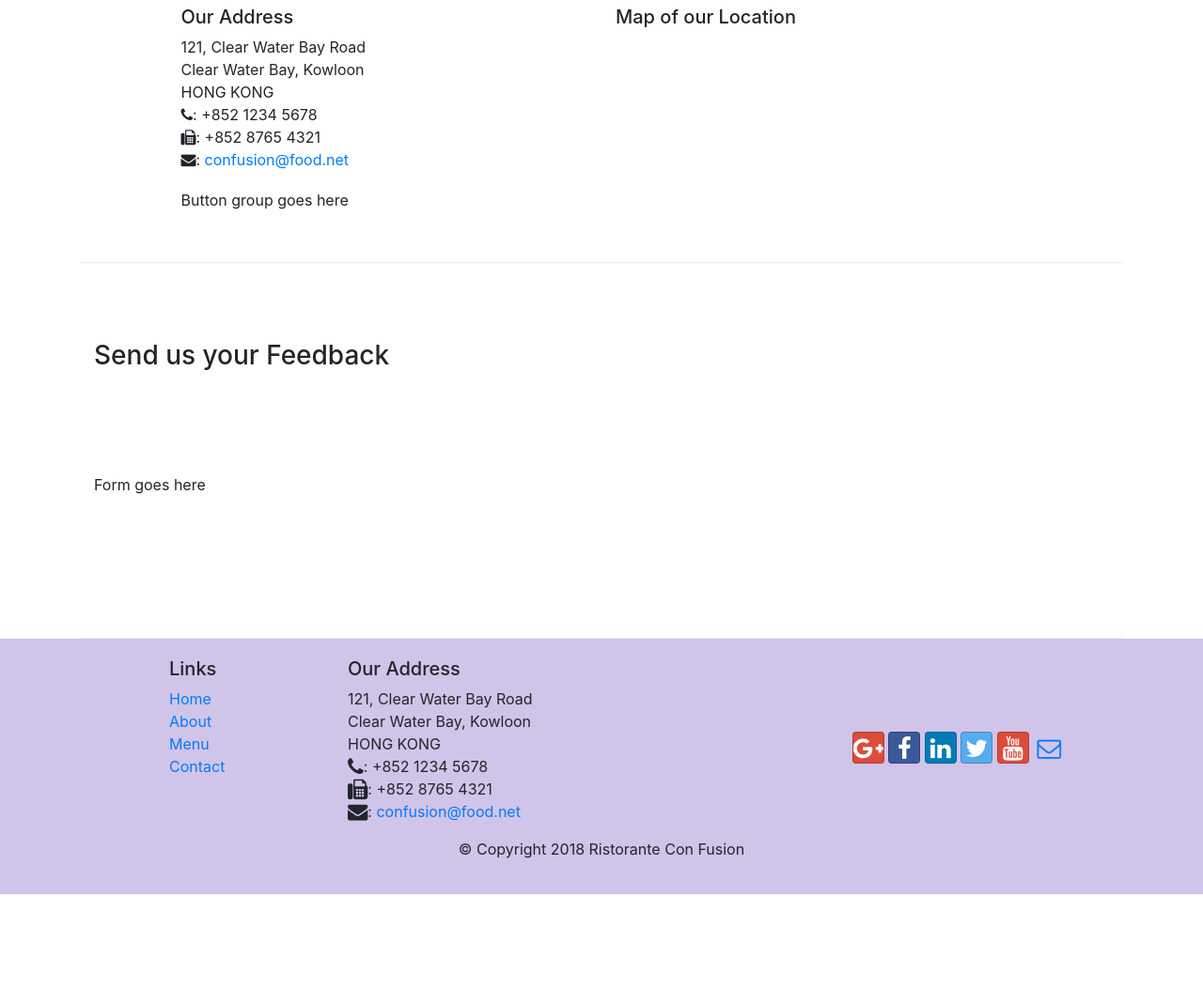
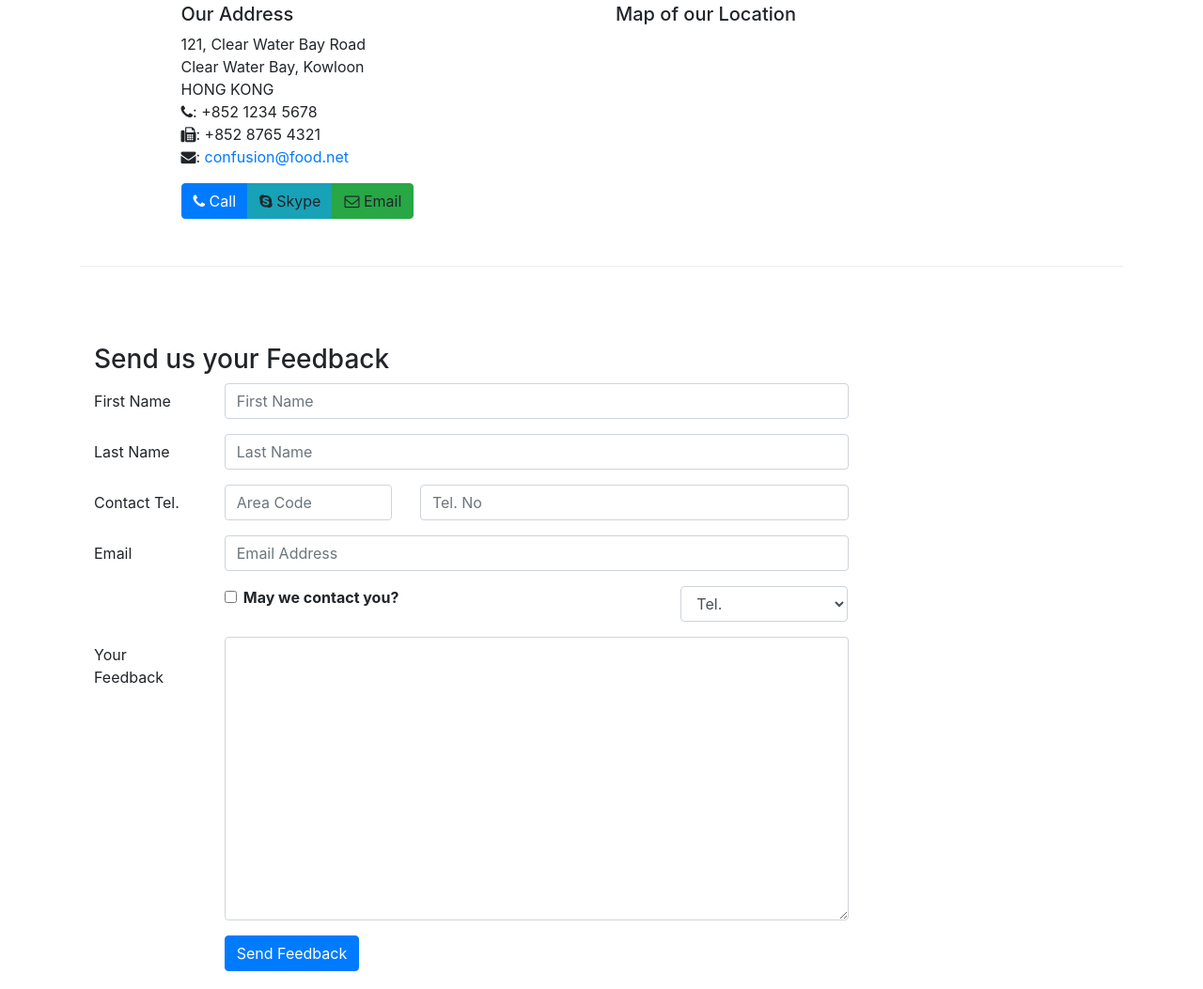
Before and after one commit to CodeXMalinga/conFusion, a website: page contactus.html in a window 1280 px wide. Shown: the part 617-1670 px from the top of the page at 94% size. Before the commit the page ends 1569 px from the top, so only its background shows below. Drawn offline with nearby package versions, Linux system fonts and the light colour scheme.

Commit message:
added a form to contactus page

```diff
--- a/contactus.html
+++ b/contactus.html
@@ -1,34 +1,65 @@
 <!DOCTYPE html>
 <html lang="en">
-
   <head>
-
     <title>Ristorante Con Fusion: About Us</title>
     <!-- Required meta tags always come first -->
-    <meta charset="utf-8">
-    <meta name="viewport" content="width=device-width, initial-scale=1, shrink-to-fit=no">
-    <meta http-equiv="x-ua-compatible" content="ie=edge">
+    <meta charset="utf-8" />
+    <meta
+      name="viewport"
+      content="width=device-width, initial-scale=1, shrink-to-fit=no"
+    />
+    <meta http-equiv="x-ua-compatible" content="ie=edge" />
 
     <!-- Bootstrap CSS -->
-    <link rel="stylesheet" href="node_modules/bootstrap/dist/css/bootstrap.min.css">
-    <link rel="stylesheet" href="node_modules/font-awesome/css/font-awesome.min.css">
-    <link rel="stylesheet" href="node_modules/bootstrap-social/bootstrap-social.css">
-    <link href="css/styles.css" rel="stylesheet">
+    <link
+      rel="stylesheet"
+      href="node_modules/bootstrap/dist/css/bootstrap.min.css"
+    />
+    <link
+      rel="stylesheet"
+      href="node_modules/font-awesome/css/font-awesome.min.css"
+    />
+    <link
+      rel="stylesheet"
+      href="node_modules/bootstrap-social/bootstrap-social.css"
+    />
+    <link href="css/styles.css" rel="stylesheet" />
   </head>
 
   <body>
     <nav class="navbar navbar-dark navbar-expand-sm fixed-top">
       <div class="container">
-            <button class="navbar-toggler" type="button" data-toggle="collapse" data-target="#Navbar">
+        <button
+          class="navbar-toggler"
+          type="button"
+          data-toggle="collapse"
+          data-target="#Navbar"
+        >
           <span class="navbar-toggler-icon"></span>
         </button>
         <a class="navbar-brand" href="#">Ristorante Con Fusion</a>
         <div class="collapse navbar-collapse" id="Navbar">
           <ul class="navbar-nav mr-auto">
-                        <li class="nav-item"><a class="nav-link" href="./index.html"><span class="fa fa-home fa-lg"></span> Home</a></li>
-                        <li class="nav-item"><a class="nav-link" href="./aboutus.html"><span class="fa fa-info fa-lg"></span> About</a></li>
-                        <li class="nav-item"><a class="nav-link" href="#"><span class="fa fa-list fa-lg"></span> Menu</a></li>
-                        <li class="nav-item active"><a class="nav-link" href="#"><span class="fa fa-address-card fa-lg"></span> Contact</a></li>
+            <li class="nav-item">
+              <a class="nav-link" href="./index.html"
+                ><span class="fa fa-home fa-lg"></span> Home</a
+              >
+            </li>
+            <li class="nav-item">
+              <a class="nav-link" href="./aboutus.html"
+                ><span class="fa fa-info fa-lg"></span> About</a
+              >
+            </li>
+            <li class="nav-item">
+              <a class="nav-link" href="#"
+                ><span class="fa fa-list fa-lg"></span> Menu</a
+              >
+            </li>
+            <li class="nav-item active">
+              <a class="nav-link" href="#"
+                ><span class="fa fa-address-card fa-lg"></span> Contact</a
+              >
+            </li>
           </ul>
         </div>
       </div>
@@ -39,10 +70,13 @@
         <div class="row row-header">
           <div class="col-12 col-sm-6">
             <h1>Ristorante con Fusion</h1>
-                    <p>We take inspiration from the World's best cuisines, and create a unique fusion experience. Our lipsmacking creations will tickle your culinary senses!</p>
+            <p>
+              We take inspiration from the World's best cuisines, and create a
+              unique fusion experience. Our lipsmacking creations will tickle
+              your culinary senses!
+            </p>
           </div>
-                <div class="col-12 col-sm">
-                </div>
+          <div class="col-12 col-sm"></div>
         </div>
       </div>
     </header>
@@ -55,7 +89,7 @@
         </ol>
         <div class="col-12">
           <h3>Contact Us</h3>
-               <hr>
+          <hr />
         </div>
       </div>
 
@@ -66,11 +100,11 @@
         <div class="col-12 col-sm-4 offset-sm-1">
           <h5>Our Address</h5>
           <address style="font-size: 100%">
-		              121, Clear Water Bay Road<br>
-		              Clear Water Bay, Kowloon<br>
-		              HONG KONG<br>
-		              <i class="fa fa-phone"></i>: +852 1234 5678<br>
-		              <i class="fa fa-fax"></i>: +852 8765 4321<br>
+            121, Clear Water Bay Road<br />
+            Clear Water Bay, Kowloon<br />
+            HONG KONG<br />
+            <i class="fa fa-phone"></i>: +852 1234 5678<br />
+            <i class="fa fa-fax"></i>: +852 8765 4321<br />
             <i class="fa fa-envelope"></i>:
             <a href="mailto:confusion@food.net">confusion@food.net</a>
           </address>
@@ -79,7 +113,18 @@
           <h5>Map of our Location</h5>
         </div>
         <div class="col-12 col-sm-11 offset-sm-1">
-                Button group goes here
+          <div class="btn-group" role="group">
+            <a class="btn btn-primary" role="button" href="tel:+85212345678"
+              ><i class="fa fa-phone"></i> Call</a
+            >
+            <a class="btn btn-info" role="button"
+              ><i class="fa fa-skype"></i> Skype</a
+            >
+            <a class="btn btn-success" role="button"
+              ><i class="fa fa-envelope-o" href="mailto:confusion@food.net"></i>
+              Email</a
+            >
+          </div>
         </div>
       </div>
 
@@ -88,12 +133,122 @@
           <h3>Send us your Feedback</h3>
         </div>
         <div class="col-12 col-md-9">
-                Form goes here
-            </div>
-             <div class="col-12 col-md">
+          <form action="">
+            <div class="form-group row">
+              <label for="firstname" class="col-md-2 col-form-label"
+                >First Name</label
+              >
+              <div class="col-md-10">
+                <input
+                  type="text"
+                  class="form-control"
+                  id="firstname"
+                  name="firstname"
+                  placeholder="First Name"
+                />
               </div>
             </div>
 
+            <div class="form-group row">
+              <label for="lastname" class="col-md-2 col-form-label"
+                >Last Name</label
+              >
+              <div class="col-md-10">
+                <input
+                  type="text"
+                  class="form-control"
+                  id="lastname"
+                  name="lastname"
+                  placeholder="Last Name"
+                />
+              </div>
+            </div>
+
+            <div class="form-group row">
+              <label for="telnum" class="col-12 col-md-2 col-form-label"
+                >Contact Tel.</label
+              >
+              <div class="col-5 col-md-3">
+                <input
+                  type="tel"
+                  class="form-control"
+                  id="areadode"
+                  name="areacode"
+                  placeholder="Area Code"
+                />
+              </div>
+              <div class="col-7 col-md-7">
+                <input
+                  type="tel"
+                  class="form-control"
+                  id="telnum"
+                  name="telnum"
+                  placeholder="Tel. No"
+                />
+              </div>
+            </div>
+
+            <div class="form-group row">
+              <label for="emailid" class="col-md-2 col-form-label">Email</label>
+              <div class="col-md-10">
+                <input
+                  type="email"
+                  class="form-control"
+                  id="email"
+                  name="email"
+                  placeholder="Email Address"
+                />
+              </div>
+            </div>
+            <div class="form-group row">
+              <div class="col-md-6 offset-md-2">
+                <div class="form-check">
+                  <input
+                    type="checkbox"
+                    name="approve"
+                    id="approve"
+                    class="form-check-input"
+                    value=""
+                  />
+                  <label for="approve" class="form-check-label">
+                    <strong>May we contact you?</strong>
+                  </label>
+                </div>
+              </div>
+
+              <div class="col-md-3 offset-md-1">
+                <select class="form-control" name="" id="">
+                  <option>Tel.</option>
+                  <option>Email</option>
+                </select>
+              </div>
+            </div>
+
+            <div class="form-group row">
+              <label for="feedback" class="col-md-2 col-form-label"
+                >Your Feedback</label
+              >
+              <div class="col-md-10">
+                <textarea
+                  class="form-control"
+                  id="feedback"
+                  name="feedback"
+                  rows="12"
+                ></textarea>
+              </div>
+            </div>
+
+            <div class="form-group row">
+              <div class="offset-md-2 col-md-10">
+                <button type="submit" class="btn btn-primary">
+                  Send Feedback
+                </button>
+              </div>
+            </div>
+          </form>
+        </div>
+        <div class="col-12 col-md"></div>
+      </div>
     </div>
 
     <footer class="footer">
@@ -111,23 +266,45 @@
           <div class="col-7 col-sm-5">
             <h5>Our Address</h5>
             <address>
-		              121, Clear Water Bay Road<br>
-		              Clear Water Bay, Kowloon<br>
-		              HONG KONG<br>
-                      <i class="fa fa-phone fa-lg"></i>: +852 1234 5678<br>
-                      <i class="fa fa-fax fa-lg"></i>: +852 8765 4321<br>
+              121, Clear Water Bay Road<br />
+              Clear Water Bay, Kowloon<br />
+              HONG KONG<br />
+              <i class="fa fa-phone fa-lg"></i>: +852 1234 5678<br />
+              <i class="fa fa-fax fa-lg"></i>: +852 8765 4321<br />
               <i class="fa fa-envelope fa-lg"></i>:
               <a href="mailto:confusion@food.net">confusion@food.net</a>
             </address>
           </div>
           <div class="col-12 col-sm-4 align-self-center">
             <div class="text-center">
-                        <a class="btn btn-social-icon btn-google" href="http://google.com/+"><i class="fa fa-google-plus"></i></a>
-                        <a class="btn btn-social-icon btn-facebook" href="http://www.facebook.com/profile.php?id="><i class="fa fa-facebook"></i></a>
-                        <a class="btn btn-social-icon btn-linkedin" href="http://www.linkedin.com/in/"><i class="fa fa-linkedin"></i></a>
-                        <a class="btn btn-social-icon btn-twitter" href="http://twitter.com/"><i class="fa fa-twitter"></i></a>
-                        <a class="btn btn-social-icon btn-google" href="http://youtube.com/"><i class="fa fa-youtube"></i></a>
-                        <a class="btn btn-social-icon" href="mailto:"><i class="fa fa-envelope-o"></i></a>
+              <a
+                class="btn btn-social-icon btn-google"
+                href="http://google.com/+"
+                ><i class="fa fa-google-plus"></i
+              ></a>
+              <a
+                class="btn btn-social-icon btn-facebook"
+                href="http://www.facebook.com/profile.php?id="
+                ><i class="fa fa-facebook"></i
+              ></a>
+              <a
+                class="btn btn-social-icon btn-linkedin"
+                href="http://www.linkedin.com/in/"
+                ><i class="fa fa-linkedin"></i
+              ></a>
+              <a
+                class="btn btn-social-icon btn-twitter"
+                href="http://twitter.com/"
+                ><i class="fa fa-twitter"></i
+              ></a>
+              <a
+                class="btn btn-social-icon btn-google"
+                href="http://youtube.com/"
+                ><i class="fa fa-youtube"></i
+              ></a>
+              <a class="btn btn-social-icon" href="mailto:"
+                ><i class="fa fa-envelope-o"></i
+              ></a>
             </div>
           </div>
         </div>
@@ -143,5 +320,4 @@
     <script src="node_modules/popper.js/dist/umd/popper.min.js"></script>
     <script src="node_modules/bootstrap/dist/js/bootstrap.min.js"></script>
   </body>
-
 </html>
```
Lines whose indentation alone changed are shown as unchanged.
